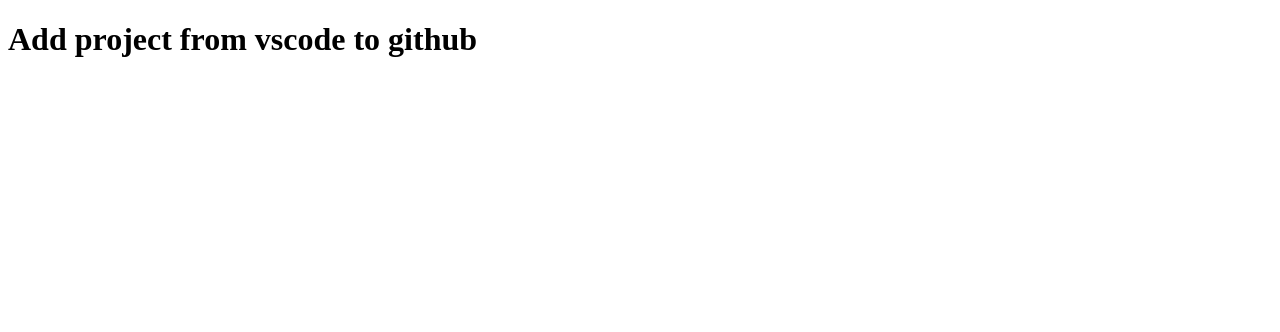
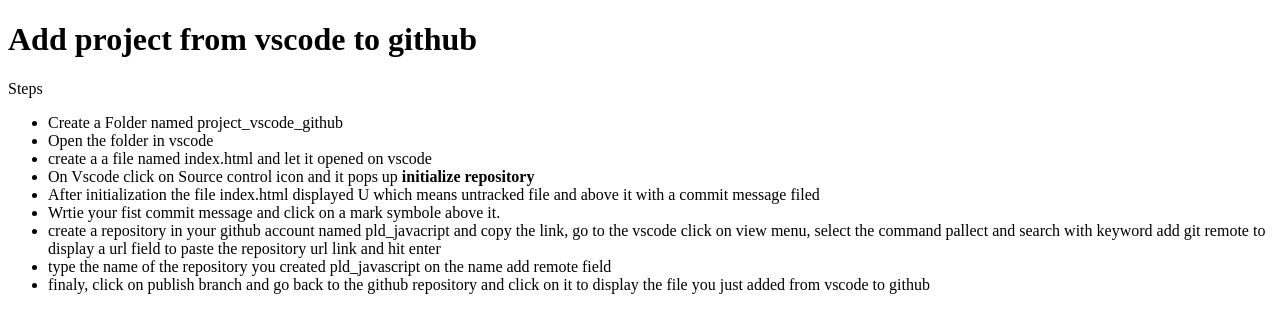
Before and after one commit to Nwodothomas/pld_javascript, a plain HTML site: page index.html in a window 1280 px wide. Drawn offline with Linux system fonts and the light colour scheme.

Commit message:
Update index.html

```diff
--- a/index.html
+++ b/index.html
@@ -7,6 +7,20 @@
     <title>Document</title>
 </head>
 <body>
-    <h1>Add project from vscode to github</h1>
+    <h1>Add project from vscode to github </h1>
+    <p> Steps</p>
+    <ul>
+        <li>Create a Folder named project_vscode_github
+        <li> Open the folder in vscode
+        <li> create a a file named index.html and let it opened on vscode
+        <li> On Vscode click on Source control icon and it pops up <b>initialize repository</b>
+        <li> After initialization the file index.html displayed U which means untracked file and above it with a commit message filed
+        <li> Wrtie your fist commit message and click on a mark symbole above it.
+        <li> create a repository in your github account named pld_javacript and copy the link, go to the vscode click on view menu, select the command pallect
+            and search with keyword add git remote to display a url field to paste the repository url link and hit enter
+        <li> type the name of the repository you created pld_javascript on the name add remote field
+        <li> finaly, click on publish branch and go back to the github repository and click on it to display the file you just added from vscode to github
+
+    </ul>
 </body>
 </html>
```
